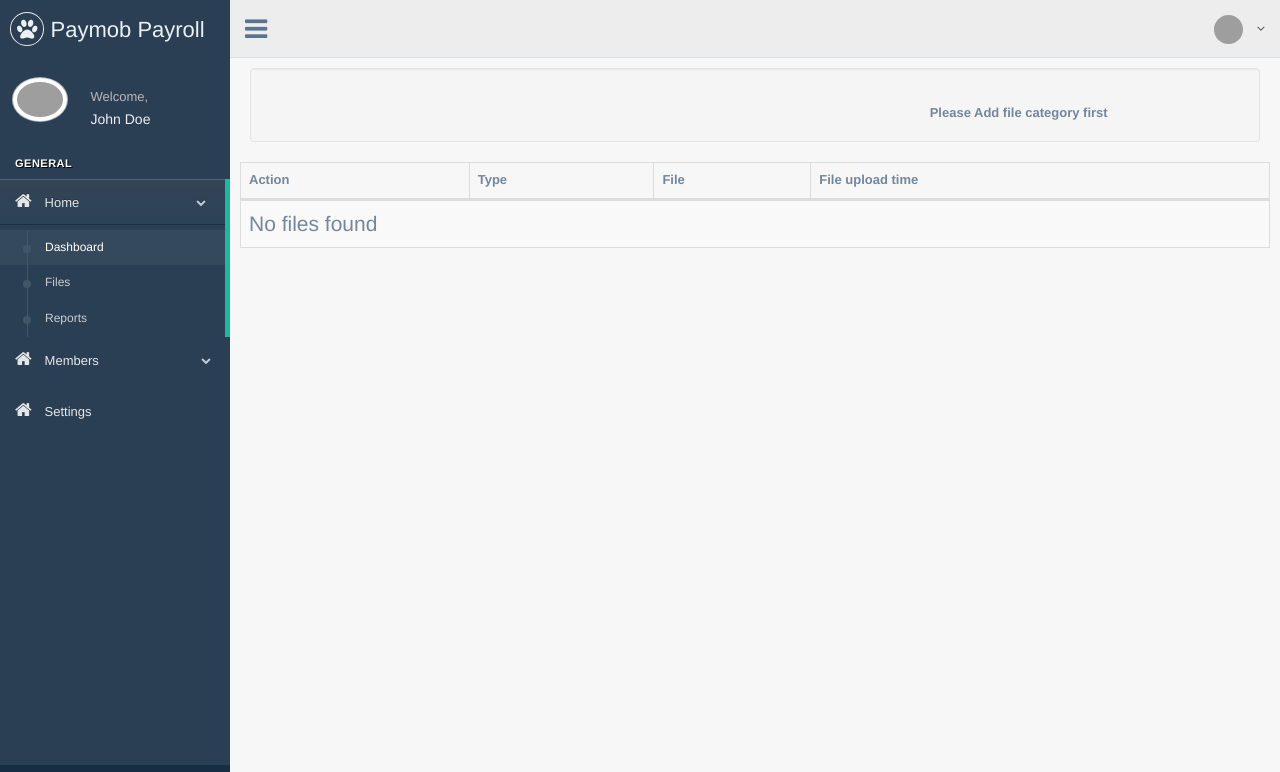
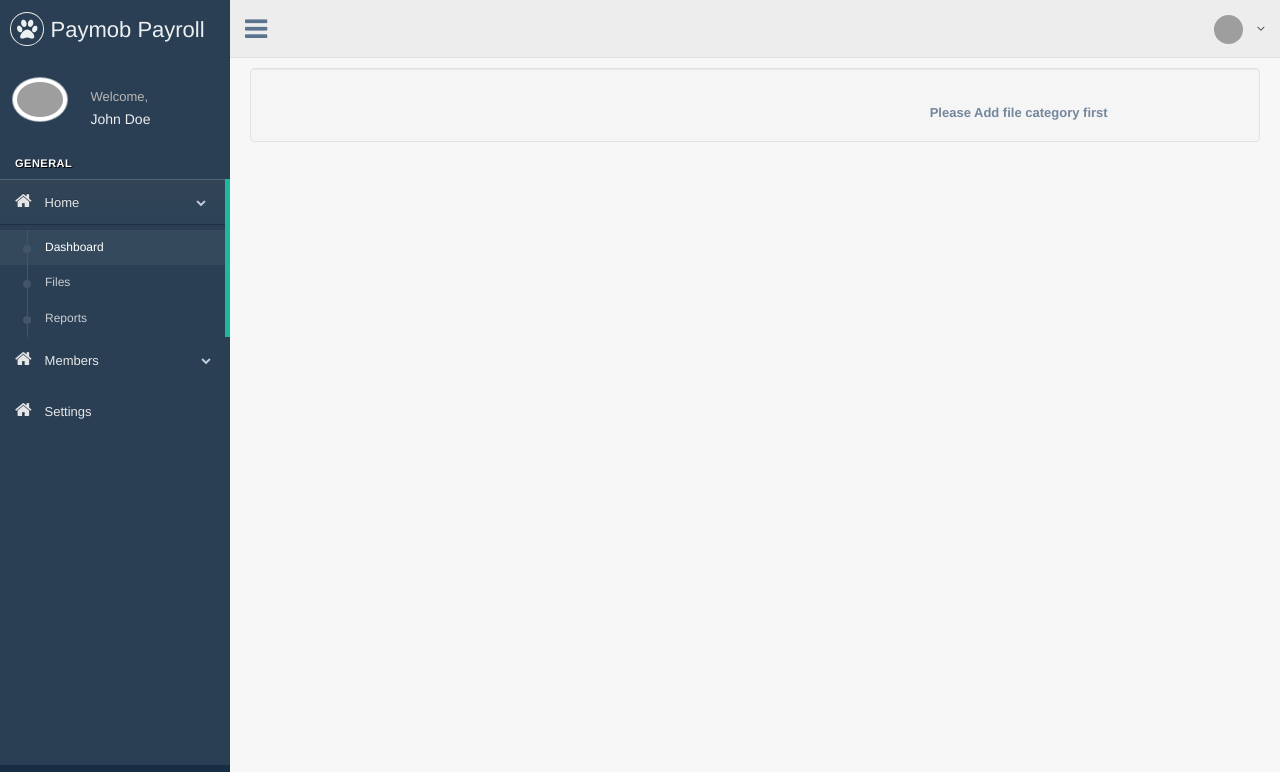
Before and after one commit to mohamedsaber12/cashout, a Django app: template templates/data/index.html in a window 1280 px wide. Shown: the top 772 px of the page. Run offline with Django 3.2, Linux system fonts and the light colour scheme; the template is opened without the code that fills it, so the values that code supplies are empty; some libraries are stand-ins or nearby versions; grey boxes are pictures that could not be loaded.

Commit message:
remove old file table frm file upload view

```diff
--- a/templates/data/index.html
+++ b/templates/data/index.html
@@ -29,66 +29,6 @@
         {% endif %}
     </div>
 
-    <div class="row">
-
-        <table id="fileTable" style="margin-top:5%;" class="table table-striped table-bordered">
-            <thead>
-            <tr>
-            {% if not is_master %}
-                <th>{% trans 'Action' %}</th>
-                <th>{% trans 'Type' %}</th>
-                <th>{% trans 'File' %}</th>
-                <th>{% trans 'File upload time' %}</th>
-            {% else %}
-                <th>Count</th>
-                <th>Amount</th>
-            {% endif %}
-            </tr>
-            </thead>
-            <tbody>
-            {% if not is_master %}
-                {% for doc in docs %}
-                    <tr>
-                        <td>
-                            {% if not bucket_integration %}
-                                {% if perms.data.access_file %}
-                                    <a href="{% url 'data:doc_viewer' doc.id %}">{% trans 'View' %}</a> &nbsp;-&nbsp;
-                                {% endif %}
-                            {% endif %}
-                            {% if perms.data.delete_file%}
-                                <a href="{% url 'data:file_delete' doc.id %}">{% trans 'Delete' %}</a>
-                            {% endif %}
-                        </td>
-                        <td>{{ doc.file_category.file_type }}</td>
-                        {% if doc.file %}
-                            {% if perms.data.download_file_xlsx %}
-                                <td><a href="{% url 'data:download_doc' doc.id %}">{{ doc.filename }}</a></td>
-                            {% elif perms.data.download_file_txt %}
-                                <td><a id="txt" target="_blank" href="{% url 'data:download_txt' doc.id %}">{{ doc.filename }}</a></td>
-                            {% else %}
-                                <td><p>{{ doc.filename }}</p></td>
-                            {% endif %}
-                        {% endif %}
-                        <td>{{ doc.created_at }}</td>
-                    </tr>
-                {% empty %}
-                    <tr class="lead">
-                        <td colspan="5">No files found</td>
-                    </tr>
-                {% endfor %}
-            {% else %}
-                <tr>
-                    <td>
-                        {{docs.1}}
-                    </td>
-                    <td>
-                        {{docs.0}}
-                    </td>
-                </tr>
-            {% endif %}
-            </tbody>
-        </table>
-    </div>
 
 <!-- modals -->
 
```
